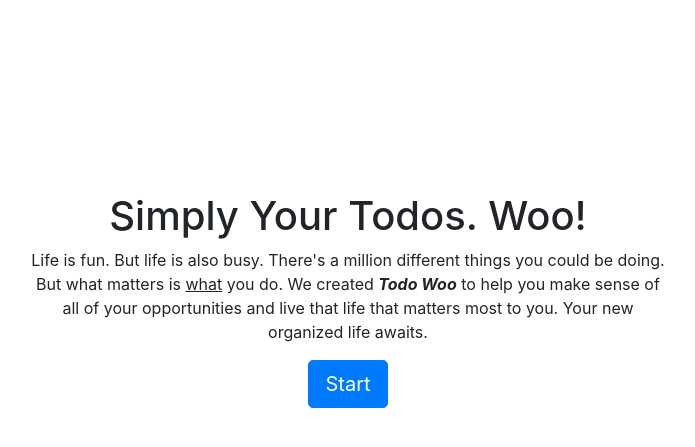
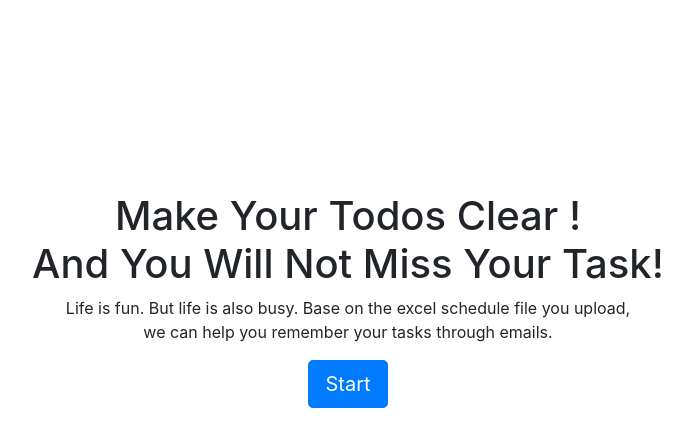
Before and after one commit to longfish44/Sompo-Udemy, a Django app: page / in a window 1280 px wide. Shown: the part 56-503 px from the top of the page, without its empty margins (292-987 px from the left). Run offline with Django 3.2, Linux system fonts and the light colour scheme; some libraries are stand-ins or nearby versions.

Commit message:
Change home message

```diff
--- a/todo/templates/todo/home.html
+++ b/todo/templates/todo/home.html
@@ -10,8 +10,8 @@
 <div class="row justify-content-center mt-5">
         <div class="col-md-7 text-center">
 
-                 <h1>Simply Your Todos. Woo!</h1>
-            <p>Life is fun. But life is also busy. There's a million different things you could be doing. But what matters is <u>what</u> you do. We created <b><i>Todo Woo</i></b> to help you make sense of all of your opportunities and live that life that matters most to you. Your new organized life awaits.</p>
+                 <h1>Make Your Todos Clear !<br>And You Will Not Miss Your Task!</h1>
+            <p>Life is fun. But life is also busy. Base on the excel schedule file you upload, <br>we can help you remember your tasks through emails.</p>
         <a role="button" class="btn btn-primary btn-lg" href="{% url 'signupuser' %}">Start</a>
         </div>
     </div>
```
